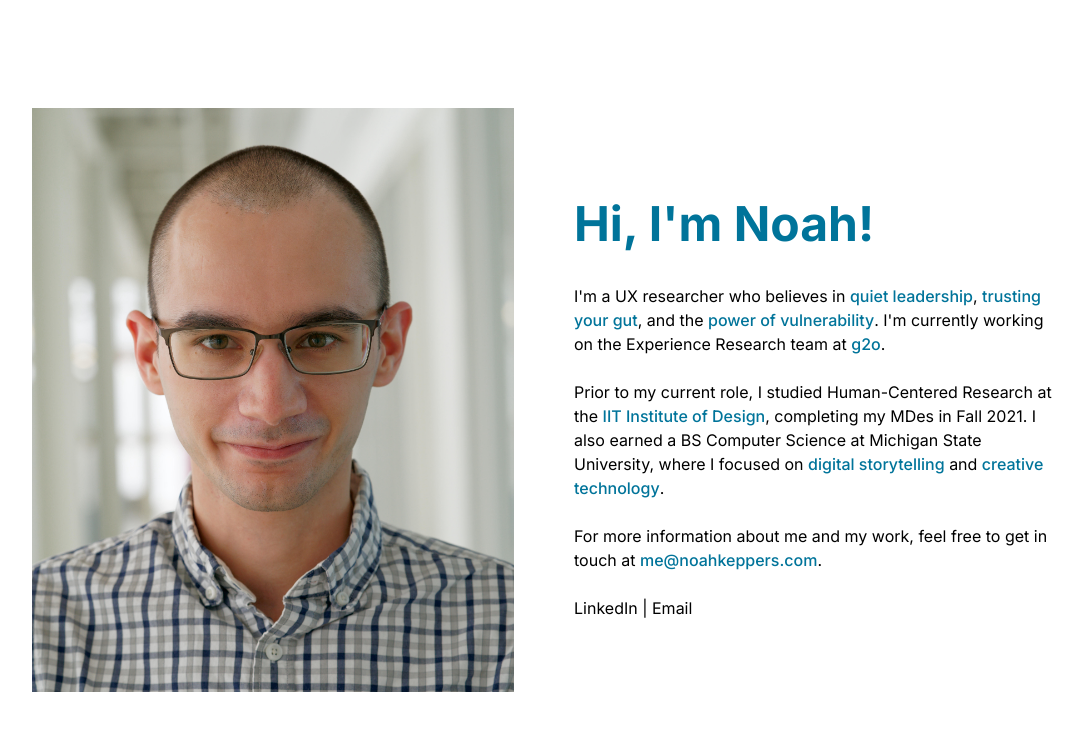
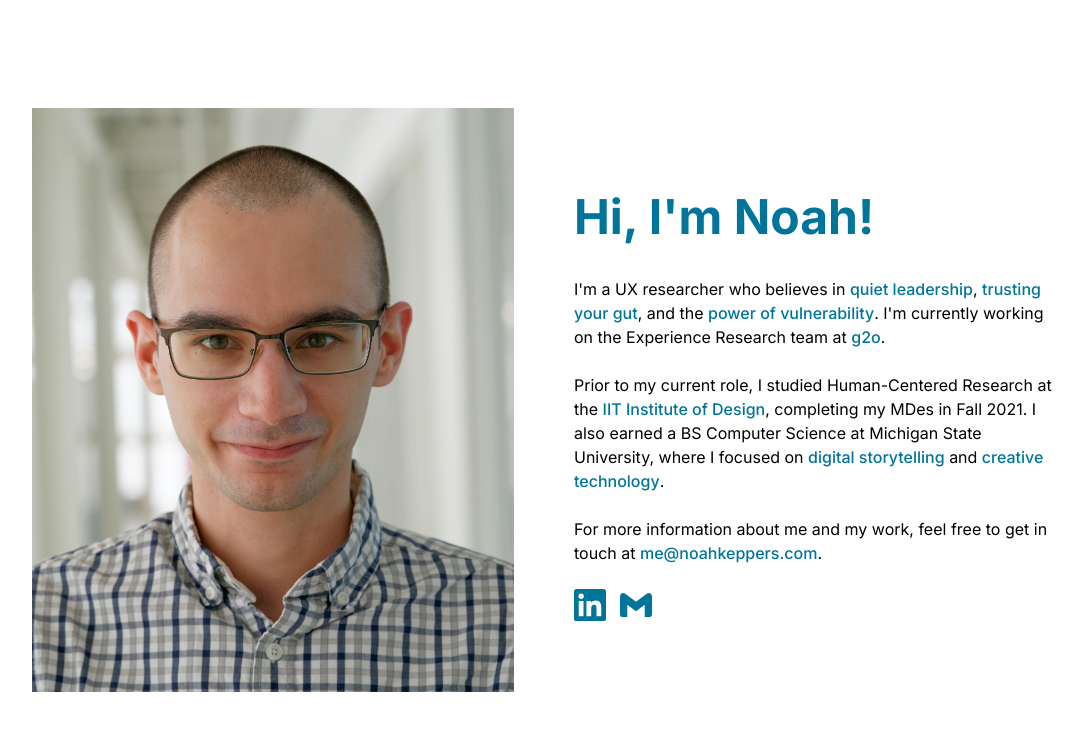
Before and after one commit to noahkeppers/noahkeppers.github.io, a plain HTML site: page index.html in a window 1280 px wide. Shown: the whole page, without its empty margins (96-1179 px from the left). Drawn offline with Linux system fonts and the light colour scheme.

Commit message:
Add social icons

```diff
--- a/css/style.css
+++ b/css/style.css
@@ -1,3 +1,29 @@
+.wrapper {
+  width: 80vw;
+  height: 100vh;
+  margin: auto;
+
+  display: grid;
+  gap: 60px;
+  grid-template-areas:
+    "photo"
+    "bio";
+
+  align-items: center;
+}
+
+@media (min-width: 900px) {
+  .wrapper {
+    grid-template-columns: 1fr 1fr;
+    grid-template-areas:
+      "photo  bio";
+  }
+}
+
+svg {
+  fill: currentColor;
+}
+
 .photo {
   grid-area: photo;
   max-width: 100%;
@@ -35,29 +61,18 @@
   color: #6B9CB6;
 }
 
-.social div {
-  margin-top: 3em;
+.icon {
+  width: 32px;
+  padding: 0 5px;
+
+  color: #00749A;
+  transition: 0.2s;
 }
 
-
-.wrapper {
-  width: 80vw;
-  height: 100vh;
-  margin: auto;
-
-  display: grid;
-  gap: 60px;
-  grid-template-areas:
-    "photo"
-    "bio";
-
-  align-items: center;
+.icon:hover {
+  color: #6B9CB6;
 }
 
-@media (min-width: 900px) {
-  .wrapper {
-    grid-template-columns: 1fr 1fr;
-    grid-template-areas:
-      "photo  bio";
-  }
+.first {
+  padding-left: 0;
 }
--- a/index.html
+++ b/index.html
@@ -33,7 +33,14 @@
       <p>I'm a UX researcher who believes in <a href="https://quietrev.com/a-quiet-leader-is-still-a-real-leader/">quiet leadership</a>, <a href="https://www.zenpencils.com/comic/120-terence-mckenna-nature-loves-courage/">trusting your gut</a>, and the <a href="https://www.ted.com/talks/brene_brown_the_power_of_vulnerability/">power of vulnerability</a>. I'm currently working on the Experience Research team at <a href="https://www.g2o.com/">g2o</a>.</p>
       <p>Prior to my current role, I studied Human-Centered Research at the <a href="https://id.iit.edu/">IIT Institute of Design</a>, completing my MDes in Fall 2021. I also earned a BS Computer Science at Michigan State University, where I focused on <a href="https://vimeo.com/237231469">digital storytelling</a> and <a href="https://www.cse.msu.edu/dance/">creative technology</a>.</p>
       <p>For more information about me and my work, feel free to get in touch at <a href="mailto:me@noahkeppers.com">me@noahkeppers.com</a>.</p>
-      <div class="social">LinkedIn | Email</div>
+      <div class="social">
+        <a href="https://www.linkedin.com/in/noah-keppers/">
+          <svg viewBox="0 0 24 24" xmlns="http://www.w3.org/2000/svg" class="icon first"><path d="M20.447 20.452h-3.554v-5.569c0-1.328-.027-3.037-1.852-3.037-1.853 0-2.136 1.445-2.136 2.939v5.667H9.351V9h3.414v1.561h.046c.477-.9 1.637-1.85 3.37-1.85 3.601 0 4.267 2.37 4.267 5.455v6.286zM5.337 7.433c-1.144 0-2.063-.926-2.063-2.065 0-1.138.92-2.063 2.063-2.063 1.14 0 2.064.925 2.064 2.063 0 1.139-.925 2.065-2.064 2.065zm1.782 13.019H3.555V9h3.564v11.452zM22.225 0H1.771C.792 0 0 .774 0 1.729v20.542C0 23.227.792 24 1.771 24h20.451C23.2 24 24 23.227 24 22.271V1.729C24 .774 23.2 0 22.222 0h.003z"/></svg>
+        </a>
+        <a href="mailto:me@noahkeppers.com">
+          <svg viewBox="0 0 24 24" xmlns="http://www.w3.org/2000/svg" class="icon"><path d="M24 5.457v13.909c0 .904-.732 1.636-1.636 1.636h-3.819V11.73L12 16.64l-6.545-4.91v9.273H1.636A1.636 1.636 0 0 1 0 19.366V5.457c0-2.023 2.309-3.178 3.927-1.964L5.455 4.64 12 9.548l6.545-4.91 1.528-1.145C21.69 2.28 24 3.434 24 5.457z"/></svg>
+        </a>
+      </div>
   </article>
 </div>
 
```
